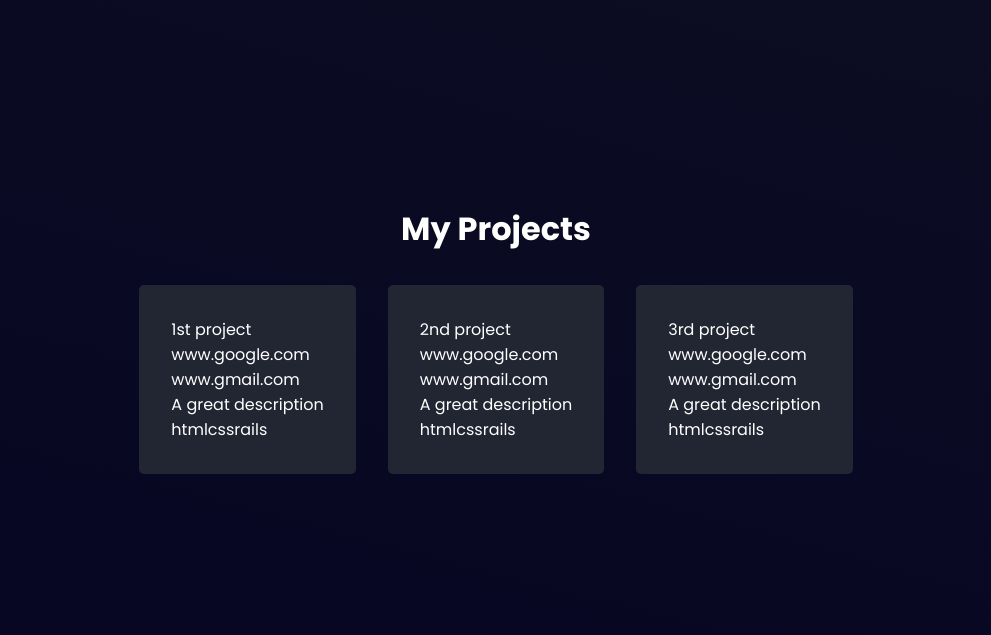
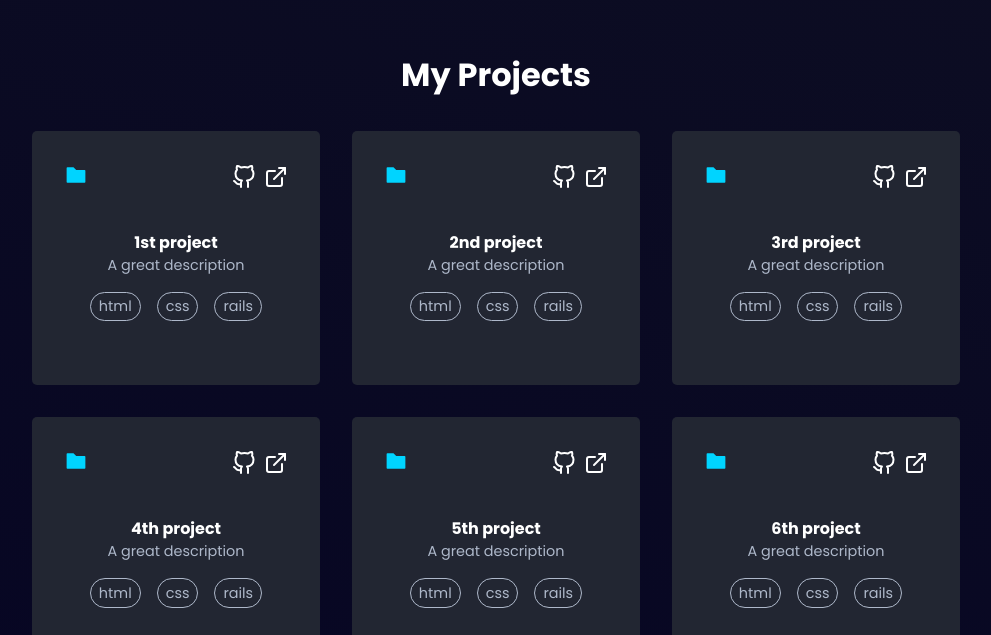
Before and after one commit to diegoyon/portfolio-v3, a React (Create React App) app: page / in a window 1280 px wide. Shown: the part 2445-3080 px from the top of the page, without its empty margins (144-1135 px from the left). Built offline with nearby package versions, Linux system fonts and the light colour scheme.

Commit message:
style each project

```diff
--- a/src/components/Contact.css
+++ b/src/components/Contact.css
@@ -17,6 +17,7 @@ form {
 input,
 textarea {
   padding: 1rem;
+  transition: transform 0.3s;
 }
 
 input:active,
@@ -25,3 +26,8 @@ textarea:active,
 textarea:focus {
   outline: 2px solid rgba(0, 212, 255, 1);
 }
+
+input:hover,
+textarea:hover {
+  transform: translate(0.5rem, 0);
+}
--- a/src/components/Project.css
+++ b/src/components/Project.css
@@ -2,4 +2,62 @@
   background-color: #222632;
   padding: 2rem;
   border-radius: 5px;
+  width: 18rem;
+  display: flex;
+  flex-direction: column;
+  justify-content: center;
+  transition: transform 0.3s;
 }
+
+.project-card:hover {
+  transform: scale(1.05);
+}
+
+.project-card a {
+  color: white;
+}
+
+.project-card a:hover {
+  color: rgba(0, 212, 255, 1);
+}
+
+.header-icons {
+  display: flex;
+  justify-content: space-between;
+  font-size: 1.5rem;
+}
+
+.project-icons-left {
+  color: rgba(0, 212, 255, 1);
+}
+
+.project-icons-right {
+  display: flex;
+  gap: 0.5rem;
+}
+
+.project-details {
+  display: flex;
+  flex-direction: column;
+  justify-content: center;
+  align-items: center;
+  margin: 2rem 0;
+}
+
+.project-details p {
+  font-size: 0.9rem;
+  color: #aeb8ca;
+}
+
+.project-skills {
+  margin-top: 1rem;
+  display: flex;
+  gap: 1rem;
+  flex-wrap: wrap;
+}
+
+.project-skills p {
+  border: 1px solid #aeb8ca;
+  padding: 0.2rem 0.5rem;
+  border-radius: 15px;
+}
--- a/src/components/Project.js
+++ b/src/components/Project.js
@@ -1,15 +1,32 @@
 import React from 'react';
 import './Project.css';
+import { AiFillFolder } from 'react-icons/ai';
+import { FiGithub, FiExternalLink } from 'react-icons/fi';
 
 const Project = (props) => {
   const { title, gitHub, live, description, skills } = props;
   return (
     <div className="project-card">
-      <p>{title}</p>
-      <p>{gitHub}</p>
-      <p>{live}</p>
-      <p>{description}</p>
-      <p>{skills}</p>
+      <div className="header-icons">
+        <AiFillFolder className="project-icons-left" />
+        <div className="project-icons-right">
+          <a href={gitHub}>
+            <FiGithub />
+          </a>
+          <a href={live}>
+            <FiExternalLink />
+          </a>
+        </div>
+      </div>
+      <div className="project-details">
+        <h4>{title}</h4>
+        <p>{description}</p>
+        <div className="project-skills">
+          {skills.map((skill) => (
+            <p>{skill}</p>
+          ))}
+        </div>
+      </div>
     </div>
   );
 };
--- a/src/components/Projects.css
+++ b/src/components/Projects.css
@@ -1,5 +1,6 @@
 .projects {
-  height: 100vh;
+  /* height: 100vh; */
+  padding: 6rem 0;
   color: white;
   display: flex;
   flex-direction: column;
--- a/src/components/ProjectsData.js
+++ b/src/components/ProjectsData.js
@@ -20,6 +20,27 @@ const ProjectsData = [
     description: 'A great description',
     skills: ['html', 'css', 'rails'],
   },
+  {
+    title: '4th project',
+    gitHub: 'www.google.com',
+    live: 'www.gmail.com',
+    description: 'A great description',
+    skills: ['html', 'css', 'rails'],
+  },
+  {
+    title: '5th project',
+    gitHub: 'www.google.com',
+    live: 'www.gmail.com',
+    description: 'A great description',
+    skills: ['html', 'css', 'rails'],
+  },
+  {
+    title: '6th project',
+    gitHub: 'www.google.com',
+    live: 'www.gmail.com',
+    description: 'A great description',
+    skills: ['html', 'css', 'rails'],
+  },
 ];
 
 export default ProjectsData;
```
